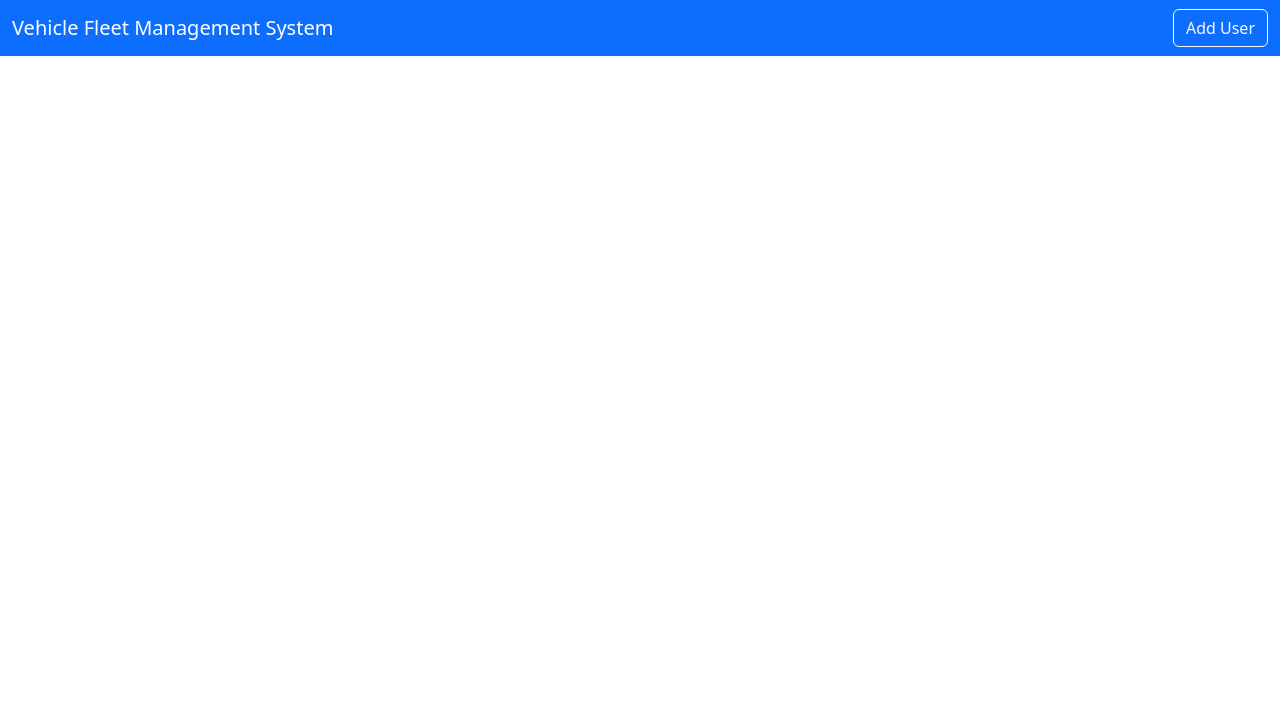
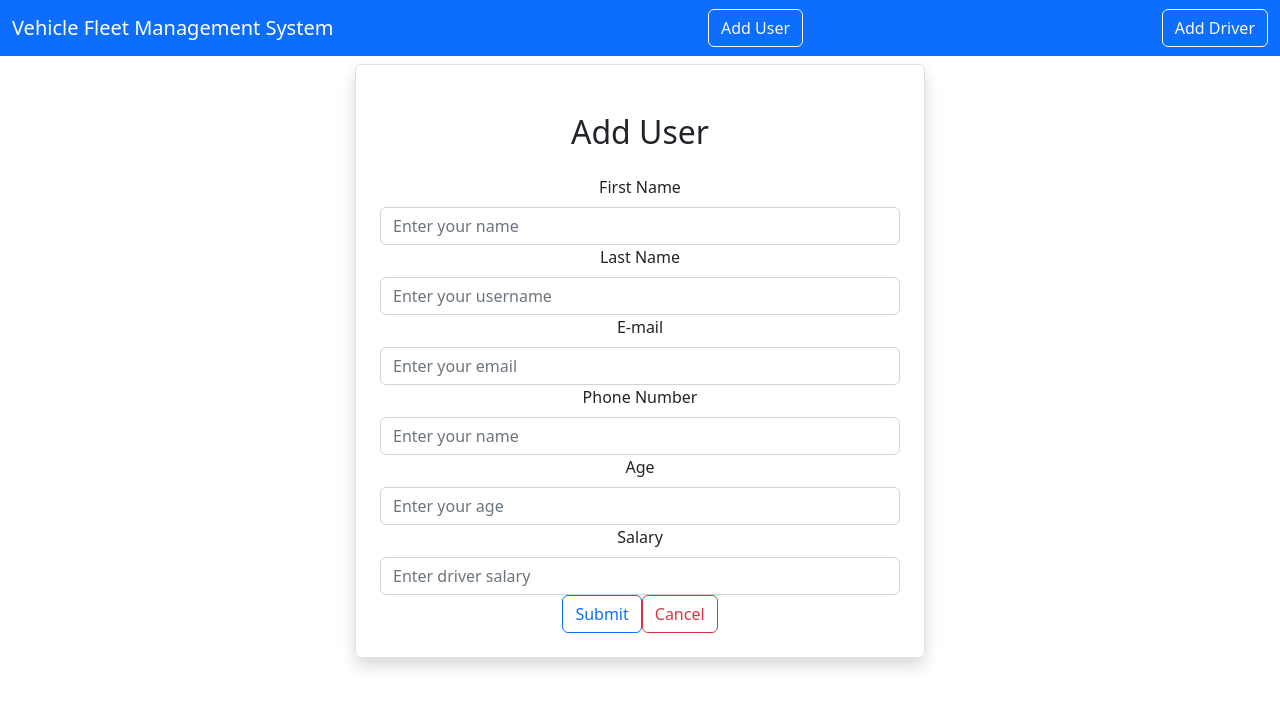
Before and after one commit to Alem981/reactjs_vfm, a React (Create React App) app: page /adddriver in a window 1280 px wide. Shown: the top 708 px of the page. Built offline with nearby package versions, Linux system fonts and the light colour scheme.

Commit message:
Post method - Drivers - axios

```diff
--- a/src/App.js
+++ b/src/App.js
@@ -4,6 +4,7 @@ import "../node_modules/bootstrap/dist/css/bootstrap.min.css";
 import Home from './pages/Home';
 import AddUser from './users/AddUser'
 import {BrowserRouter as Router, Routes, Route} from 'react-router-dom';
+import AddDriver from './drivers/AddDriver';
 function App() {
   return (
     <div className="App">
@@ -12,6 +13,7 @@ function App() {
       <Routes>
         <Route exact path="/" element={<Home />}></Route>
         <Route exact path="/adduser" element={<AddUser />}></Route>
+        <Route exact path="/adddriver" element={<AddDriver />}></Route>
 
 
       </Routes>
--- /dev/null
+++ b/src/drivers/AddDriver.js
@@ -0,0 +1,128 @@
+import axios from 'axios';
+import React, { useState } from 'react'
+import { Link, useNavigate } from 'react-router-dom';
+
+export default function AddDriver() {
+  let navigate = useNavigate();
+  const [driver, setDriver] = useState({
+    firstName: "",
+    lastName: "",
+    email: "",
+    phoneNumber: "",
+    Age: "",
+    Salary: "",
+  });
+  const { firstName, lastName, email, phoneNumber, age, salary } = driver
+  const onInputChange =(e)=>{
+    setDriver({...driver,[e.target.name]:e.target.value})
+  }
+  const onSubmit = async(e)=>{
+e.preventDefault();
+await axios.post("http://localhost:8080/driver", driver);
+navigate("/")
+
+  }
+  return (
+    <div className="container">
+      <div className="row">
+        <div className="col-md-6 offset-md-3 border rounded p-4 mt-2 shadow">
+          <h2 className="text-center m-4">Add User</h2>
+<form onSubmit={(e)=>onSubmit(e)}>
+          <div className="md-3">
+            <label htmlFor="FirstName" className="form-label">
+              First Name
+            </label>
+            <input
+              type={"text"}
+              className="form-control"
+              placeholder="Enter your name"
+              name="firstName"
+              value={firstName}
+             onChange={(e)=>onInputChange(e)}
+            ></input>
+          </div>
+
+          <div className="md-3">
+            <label htmlFor="Last Name" className="form-label">
+              Last Name
+            </label>
+            <input
+              type={"text"}
+              className="form-control"
+              placeholder="Enter your username"
+              name="lastName"
+              value={lastName}
+              onChange={(e)=>onInputChange(e)}
+
+            ></input>
+          </div>
+
+          <div className="md-3">
+            <label htmlFor="Email" className="form-label">
+              E-mail
+            </label>
+            <input
+              type={"text"}
+              className="form-control"
+              placeholder="Enter your email"
+              name="email"
+              value={email}
+              onChange={(e)=>onInputChange(e)}
+
+            ></input>
+          </div>
+
+          <div className="md-3">
+            <label htmlFor="Phone Number" className="form-label">
+            Phone Number
+            </label>
+            <input
+              type={"text"}
+              className="form-control"
+              placeholder="Enter your name"
+              name="phoneNumber"
+              value={phoneNumber}
+              onChange={(e)=>onInputChange(e)}
+            ></input>
+          </div>
+
+          <div className="md-3">
+            <label htmlFor="Age" className="form-label">
+            Age
+            </label>
+            <input
+              type={"number"}
+              className="form-control"
+              placeholder="Enter your age"
+              name="age"
+              value={age}
+              onChange={(e)=>onInputChange(e)}
+            ></input>
+          </div>
+
+          <div className="md-3">
+            <label htmlFor="Phone Number" className="form-label">
+          Salary
+            </label>
+            <input
+             type={"number"}
+              className="form-control"
+              placeholder="Enter driver salary"
+              name="salary"
+              value={salary}
+              onChange={(e)=>onInputChange(e)}
+            ></input>
+          </div>
+
+          <button type="submit" className="btn btn-outline-primary">
+            Submit
+          </button>
+          <Link to="/" className="btn btn-outline-danger">
+            Cancel
+          </Link>
+          </form>
+        </div>
+      </div>
+    </div>
+  );
+}
--- a/src/layout/Navbar.js
+++ b/src/layout/Navbar.js
@@ -21,6 +21,7 @@ export default function Navbar() {
           <span className="navbar-toggler-icon"></span>
         </button>
         <Link to="/adduser" className="btn btn-outline-light">Add User</Link>
+        <Link to="/adddriver" className="btn btn-outline-light">Add Driver</Link>
         </div>
       </nav>
     </div>
```
